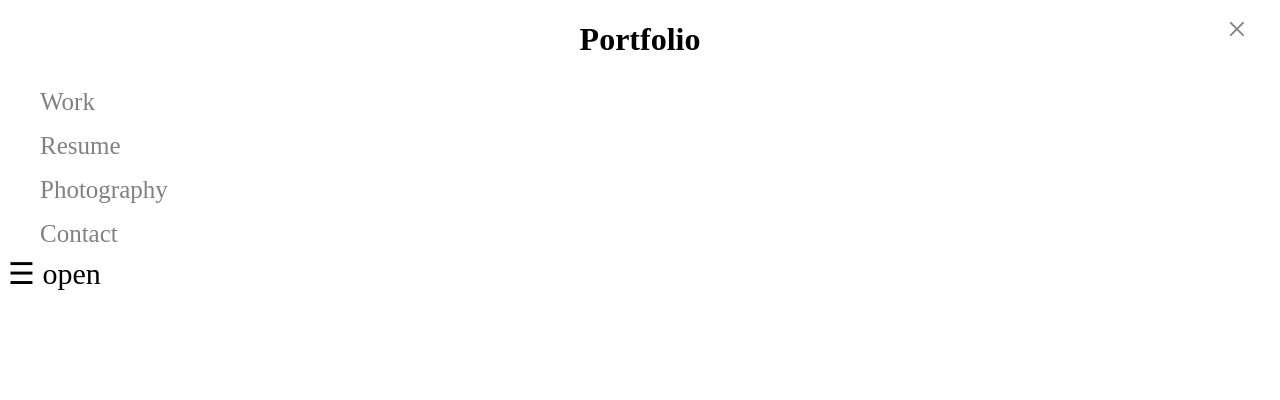
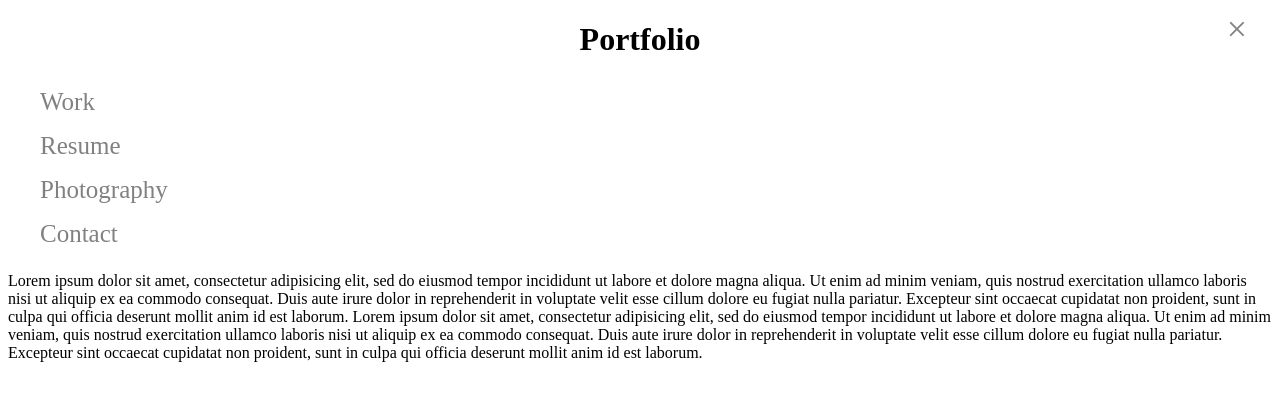
Before and after one commit to Just1nsan3/my-portfolio, a plain HTML site: page index.html in a window 1280 px wide. Drawn offline with Linux system fonts and the light colour scheme; a script that the page names is missing.

Commit message:
added text

```diff
--- a/index.html
+++ b/index.html
@@ -15,8 +15,20 @@
   <a href="#">Photography</a>
   <a href="#">Contact</a>
 </div>
+<div>
+	<p>Lorem ipsum dolor sit amet, consectetur adipisicing elit, sed do eiusmod
+	tempor incididunt ut labore et dolore magna aliqua. Ut enim ad minim veniam,
+	quis nostrud exercitation ullamco laboris nisi ut aliquip ex ea commodo
+	consequat. Duis aute irure dolor in reprehenderit in voluptate velit esse
+	cillum dolore eu fugiat nulla pariatur. Excepteur sint occaecat cupidatat non
+	proident, sunt in culpa qui officia deserunt mollit anim id est laborum.
+	Lorem ipsum dolor sit amet, consectetur adipisicing elit, sed do eiusmod
+	tempor incididunt ut labore et dolore magna aliqua. Ut enim ad minim veniam,
+	quis nostrud exercitation ullamco laboris nisi ut aliquip ex ea commodo
+	consequat. Duis aute irure dolor in reprehenderit in voluptate velit esse
+	cillum dolore eu fugiat nulla pariatur. Excepteur sint occaecat cupidatat non
+	proident, sunt in culpa qui officia deserunt mollit anim id est laborum.</p>
 
-<span style="font-size:30px;cursor:pointer" onclick="openNav()">&#9776; open</span>
 
 
 
--- a/js/app.js
+++ /dev/null
@@ -1,7 +0,0 @@
-function openNav() {
-    document.getElementById("mySidenav").style.width = "250px";
-}
-
-function closeNav() {
-    document.getElementById("mySidenav").style.width = "0";
-}
```
